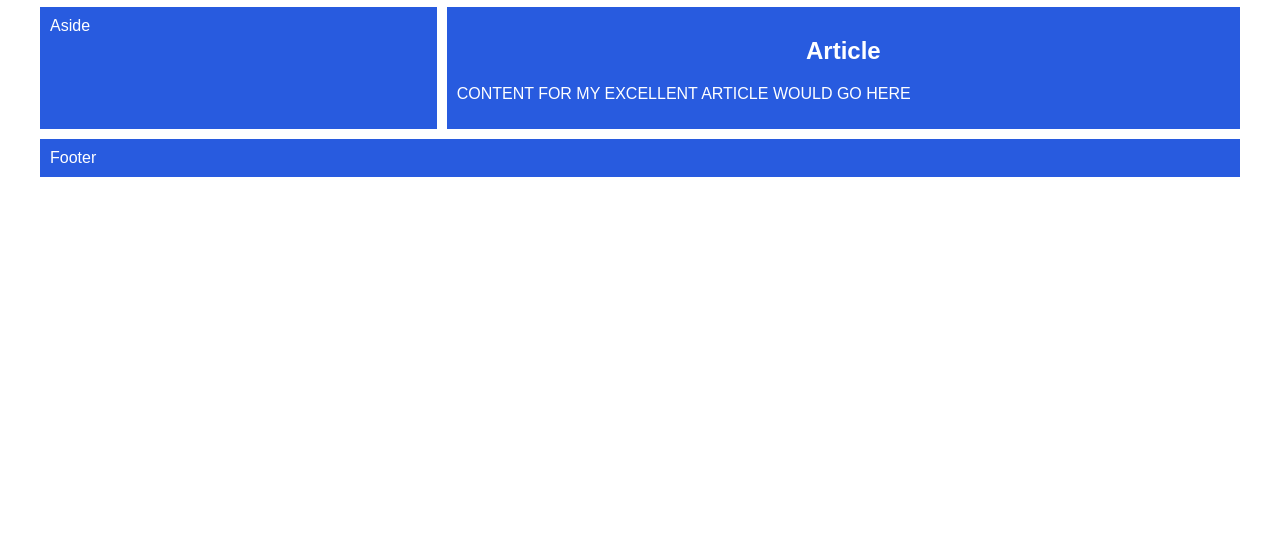
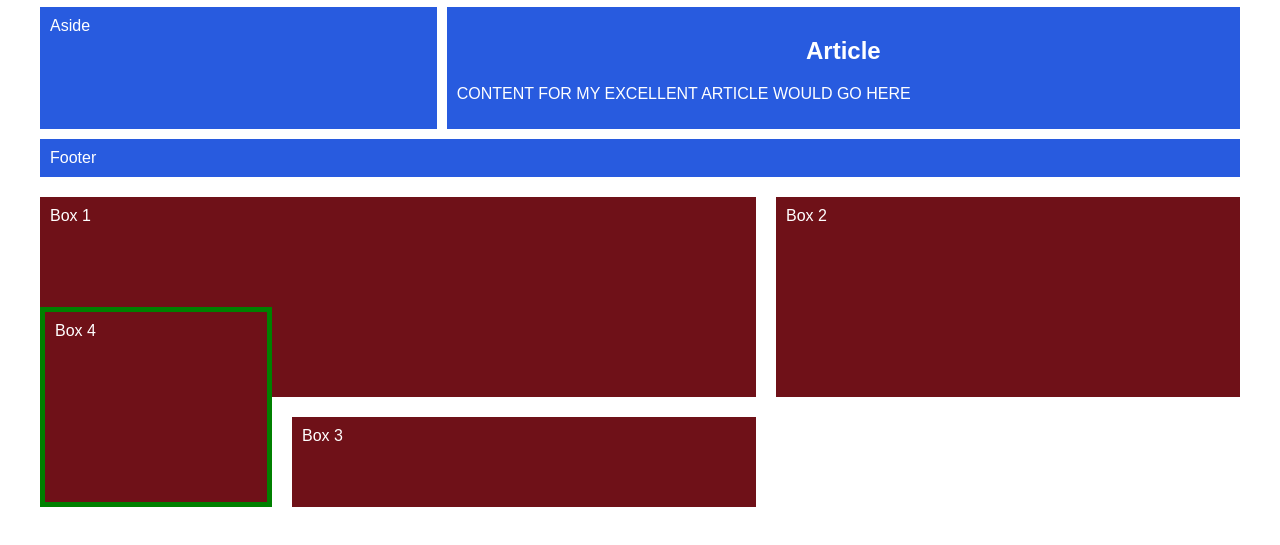
Before and after one commit to bdog72/css-grid-6, a React app: page / in a window 1280 px wide. Shown: the part 139-684 px from the top of the page. Built offline with nearby package versions, Linux system fonts and the light colour scheme; some packages are replaced by stand-ins of ours.

Commit message:
finished

```diff
--- a/src/components/App.js
+++ b/src/components/App.js
@@ -13,6 +13,12 @@ class App extends Component {
         <aside>Aside</aside>
         <footer>Footer</footer>
       </div>
+      <div className='grid1'>
+        <div className='one'>Box 1</div>
+        <div className='two'>Box 2</div>
+        <div className='three'>Box 3</div>
+        <div className='four'>Box 4</div>
+      </div>
     </div>
   }
 }
--- a/src/styles/screen.scss
+++ b/src/styles/screen.scss
@@ -55,3 +55,39 @@ footer {
   background-color: rgb(40, 91, 223);
   color: white;
 }
+
+.grid1 {
+  margin-top: 20px;
+  display: grid;
+  grid-template-columns: 1fr 2fr 2fr;
+  grid-auto-rows: minmax(90px, auto);
+  grid-gap: 20px;
+  justify-content: center;
+}
+
+.one {
+  grid-column: 1 / 3;
+  grid-row: 1 / 3;
+}
+
+.two {
+  grid-column: 3;
+  grid-row: 1 / 3;
+}
+
+.three {
+  grid-column: 2 / 3;
+  grid-row: 3;
+}
+
+.four {
+  grid-column: 1;
+  grid-row: 2 / 4;
+  border: 5px solid green;
+}
+
+.grid1 div {
+  background-color: rgb(111, 17, 24);
+  color: white;
+  padding: 10px;
+}
```
